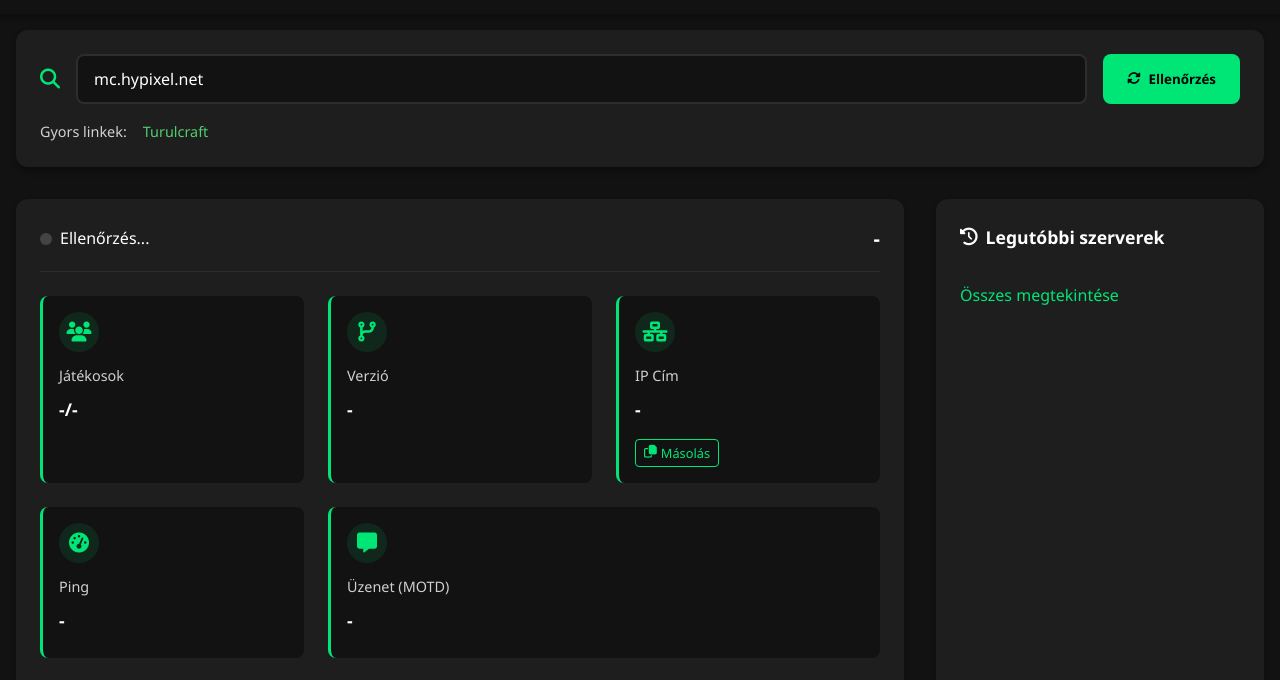
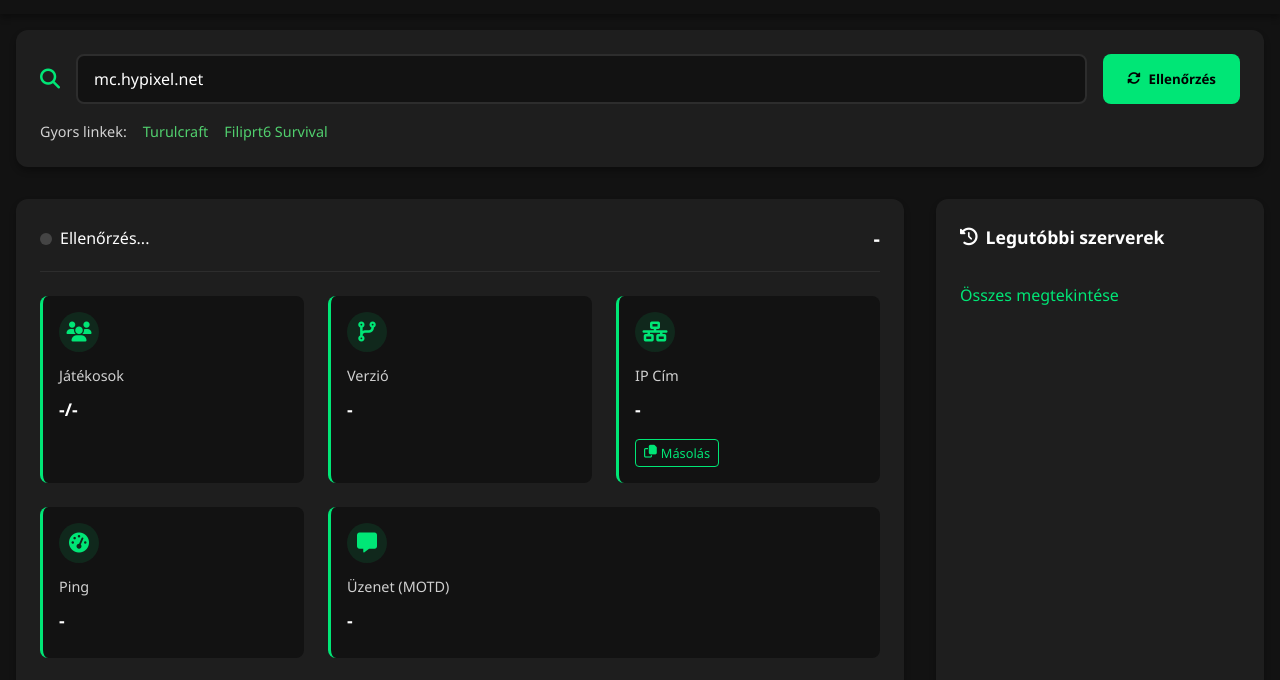
Before and after one commit to Aronn8852/mcstatus.hu, a plain HTML site: page index.html in a window 1280 px wide. Shown: the part 60-740 px from the top of the page. Drawn offline with Linux system fonts and the light colour scheme.

Commit message:
index.html

```diff
--- a/index.html
+++ b/index.html
@@ -673,6 +673,7 @@
                 <div class="quick-links">
                     <span>Gyors linkek:</span>
                     <a href="#" data-ip="play.turulcraft.hu">Turulcraft</a>
+                    <a href="#" data-ip="filiprt6.mchu.hu">Filiprt6 Survival</a>
                 </div>
             </div>
 
```
